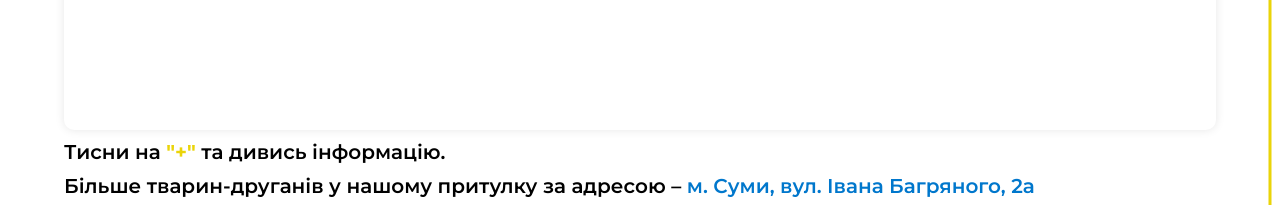
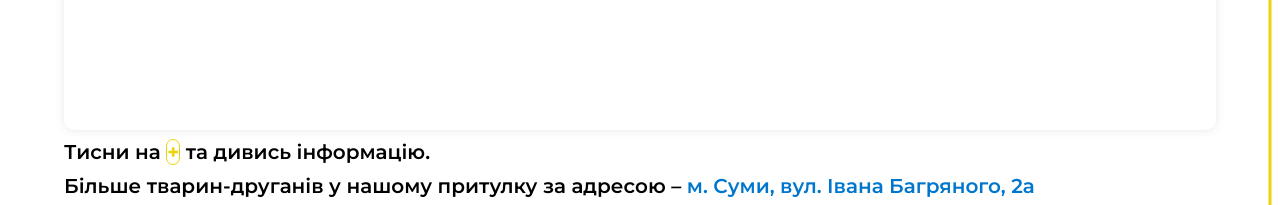
Before and after one commit to Busenko/animal, a plain HTML site: page index.html in a window 1280 px wide. Shown: the part 800-1005 px from the top of the page. Drawn offline with nearby package versions, Linux system fonts and the light colour scheme; no server answers.

Commit message:
Update index.html

```diff
--- a/index.html
+++ b/index.html
@@ -245,7 +245,7 @@
                 <script></script>
 
                 <div class="pet-cards__info">
-					<p>Тисни на <b style="color:#ead409;">"+"</b> та дивись інформацію.</p>
+					<p>Тисни на <b style="color:#ead409; background-color: #fff; border: solid 1px #ead409; border-radius: 10px; pading: 5px; ">+</b> та дивись інформацію.</p>
                     <p>
                         Більше тварин-друганів у нашому притулку за адресою –
                         <a href="https://maps.app.goo.gl/HJq3gWPL8Duzu1dm8" target="_blank" rel="noopener noreferrer">
```
